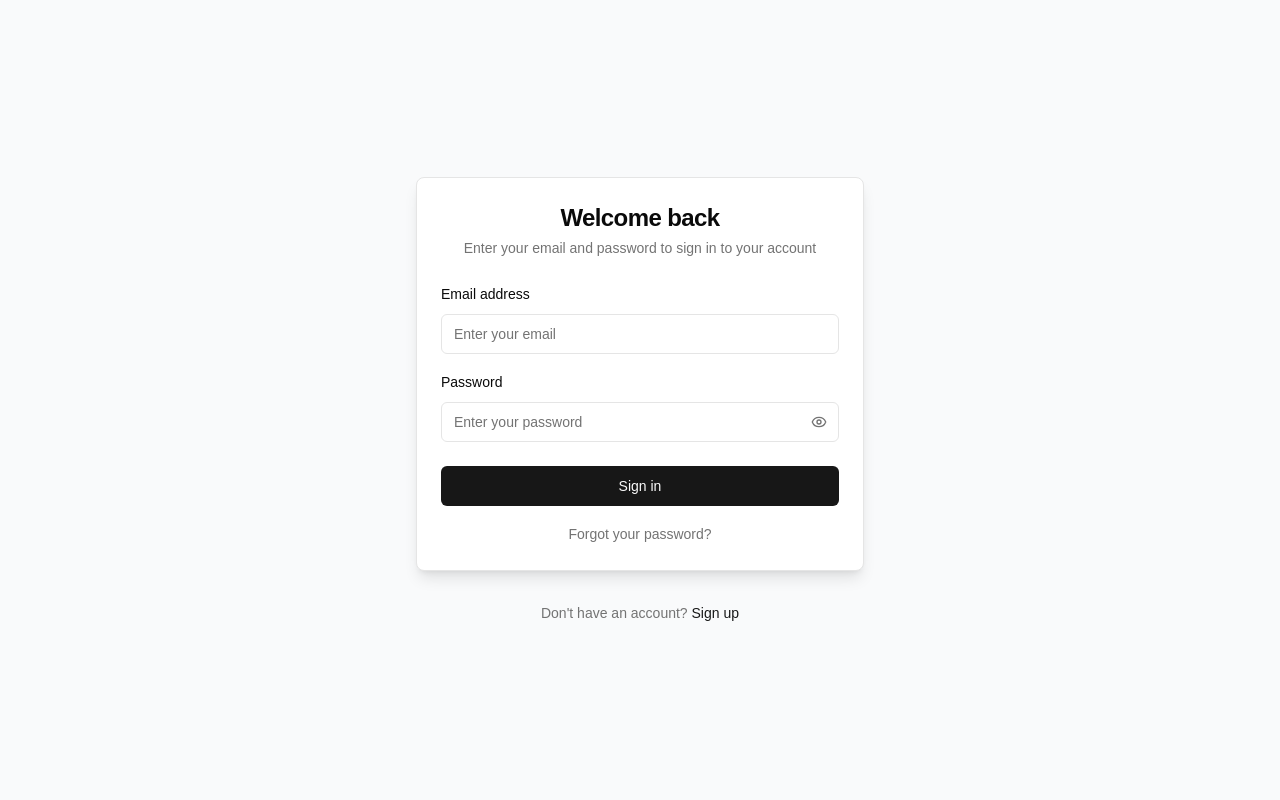
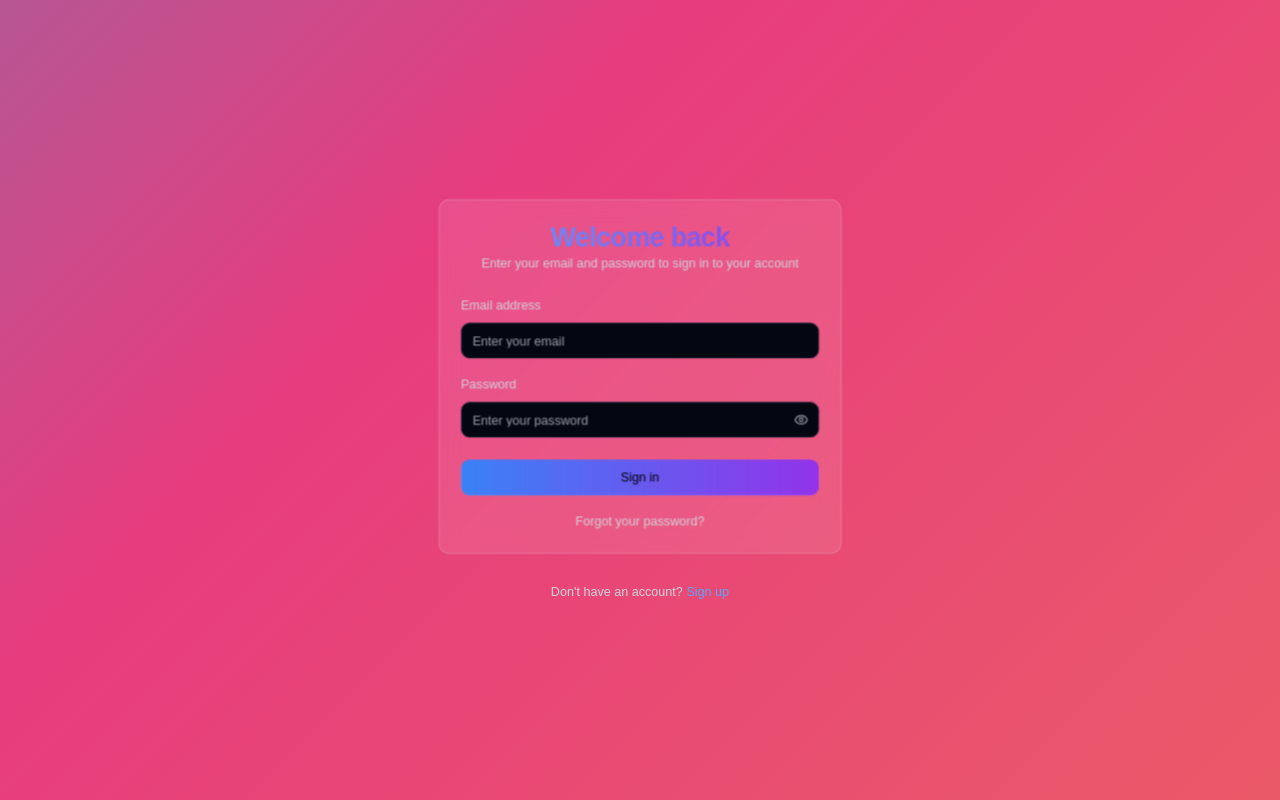
Before and after one commit to AbhayPawar17/l4it-frontend, a Next.js app: page / in a window 1280 px wide. Built offline with nearby package versions, Linux system fonts and the light colour scheme.

Commit message:
Add animations and improve UI design

```diff
--- a/app/globals.css
+++ b/app/globals.css
@@ -14,73 +14,26 @@ body {
 
 @layer base {
   :root {
-    --background: 0 0% 100%;
-    --foreground: 0 0% 3.9%;
-    --card: 0 0% 100%;
-    --card-foreground: 0 0% 3.9%;
-    --popover: 0 0% 100%;
-    --popover-foreground: 0 0% 3.9%;
-    --primary: 0 0% 9%;
-    --primary-foreground: 0 0% 98%;
-    --secondary: 0 0% 96.1%;
-    --secondary-foreground: 0 0% 9%;
-    --muted: 0 0% 96.1%;
-    --muted-foreground: 0 0% 45.1%;
-    --accent: 0 0% 96.1%;
-    --accent-foreground: 0 0% 9%;
-    --destructive: 0 84.2% 60.2%;
-    --destructive-foreground: 0 0% 98%;
-    --border: 0 0% 89.8%;
-    --input: 0 0% 89.8%;
-    --ring: 0 0% 3.9%;
-    --chart-1: 12 76% 61%;
-    --chart-2: 173 58% 39%;
-    --chart-3: 197 37% 24%;
-    --chart-4: 43 74% 66%;
-    --chart-5: 27 87% 67%;
-    --radius: 0.5rem;
-    --sidebar-background: 0 0% 98%;
-    --sidebar-foreground: 240 5.3% 26.1%;
-    --sidebar-primary: 240 5.9% 10%;
-    --sidebar-primary-foreground: 0 0% 98%;
-    --sidebar-accent: 240 4.8% 95.9%;
-    --sidebar-accent-foreground: 240 5.9% 10%;
-    --sidebar-border: 220 13% 91%;
-    --sidebar-ring: 217.2 91.2% 59.8%;
-  }
-  .dark {
-    --background: 0 0% 3.9%;
-    --foreground: 0 0% 98%;
-    --card: 0 0% 3.9%;
-    --card-foreground: 0 0% 98%;
-    --popover: 0 0% 3.9%;
-    --popover-foreground: 0 0% 98%;
-    --primary: 0 0% 98%;
-    --primary-foreground: 0 0% 9%;
-    --secondary: 0 0% 14.9%;
-    --secondary-foreground: 0 0% 98%;
-    --muted: 0 0% 14.9%;
-    --muted-foreground: 0 0% 63.9%;
-    --accent: 0 0% 14.9%;
-    --accent-foreground: 0 0% 98%;
-    --destructive: 0 62.8% 30.6%;
-    --destructive-foreground: 0 0% 98%;
-    --border: 0 0% 14.9%;
-    --input: 0 0% 14.9%;
-    --ring: 0 0% 83.1%;
-    --chart-1: 220 70% 50%;
-    --chart-2: 160 60% 45%;
-    --chart-3: 30 80% 55%;
-    --chart-4: 280 65% 60%;
-    --chart-5: 340 75% 55%;
-    --sidebar-background: 240 5.9% 10%;
-    --sidebar-foreground: 240 4.8% 95.9%;
-    --sidebar-primary: 224.3 76.3% 48%;
-    --sidebar-primary-foreground: 0 0% 100%;
-    --sidebar-accent: 240 3.7% 15.9%;
-    --sidebar-accent-foreground: 240 4.8% 95.9%;
-    --sidebar-border: 240 3.7% 15.9%;
-    --sidebar-ring: 217.2 91.2% 59.8%;
+    --background: 224 71% 4%;
+    --foreground: 213 31% 91%;
+    --card: 224 71% 4%;
+    --card-foreground: 213 31% 91%;
+    --popover: 224 71% 4%;
+    --popover-foreground: 213 31% 91%;
+    --primary: 210 40% 98%;
+    --primary-foreground: 222.2 47.4% 1.2%;
+    --secondary: 222.2 47.4% 11.2%;
+    --secondary-foreground: 210 40% 98%;
+    --muted: 223 47% 11%;
+    --muted-foreground: 215.4 16.3% 56.9%;
+    --accent: 216 34% 17%;
+    --accent-foreground: 210 40% 98%;
+    --destructive: 0 63% 31%;
+    --destructive-foreground: 210 40% 98%;
+    --border: 216 34% 17%;
+    --input: 216 34% 17%;
+    --ring: 216 34% 17%;
+    --radius: 0.75rem;
   }
 }
 
@@ -92,3 +45,52 @@ body {
     @apply bg-background text-foreground;
   }
 }
+
+/* Custom animations */
+@keyframes float {
+  0% {
+    transform: translateY(0px);
+  }
+  50% {
+    transform: translateY(-10px);
+  }
+  100% {
+    transform: translateY(0px);
+  }
+}
+
+@keyframes gradient {
+  0% {
+    background-position: 0% 50%;
+  }
+  50% {
+    background-position: 100% 50%;
+  }
+  100% {
+    background-position: 0% 50%;
+  }
+}
+
+.animate-float {
+  animation: float 3s ease-in-out infinite;
+}
+
+.gradient-bg {
+  background: linear-gradient(-45deg, #ee7752, #e73c7e, #23a6d5, #23d5ab);
+  background-size: 400% 400%;
+  animation: gradient 15s ease infinite;
+}
+
+.glass-effect {
+  background: rgba(255, 255, 255, 0.1);
+  backdrop-filter: blur(10px);
+  border: 1px solid rgba(255, 255, 255, 0.2);
+}
+
+.hover-scale {
+  transition: transform 0.2s ease-in-out;
+}
+
+.hover-scale:hover {
+  transform: scale(1.02);
+}
--- a/login-page.jsx
+++ b/login-page.jsx
@@ -2,6 +2,7 @@
 
 import { useState, useEffect } from "react"
 import { useRouter } from "next/navigation"
+import { motion } from "framer-motion"
 import { useAuth } from "./contexts/auth-context"
 import { Button } from "@/components/ui/button"
 import { Card, CardContent, CardDescription, CardFooter, CardHeader, CardTitle } from "@/components/ui/card"
@@ -27,14 +28,12 @@ export default function Component() {
     setMounted(true)
   }, [])
 
-  // Redirect if already authenticated
   useEffect(() => {
     if (mounted && auth && auth.isAuthenticated) {
       router.push("/dashboard")
     }
   }, [mounted, auth, router])
 
-  // Clear error when user starts typing
   useEffect(() => {
     if (error) {
       const timer = setTimeout(() => setError(null), 5000)
@@ -44,7 +43,7 @@ export default function Component() {
 
   const handleInputChange = (field, value) => {
     setFormData((prev) => ({ ...prev, [field]: value }))
-    if (error) setError(null) // Clear error when user types
+    if (error) setError(null)
   }
 
   const validateForm = () => {
@@ -85,7 +84,6 @@ export default function Component() {
       const result = await auth.login(formData.email, formData.password)
 
       if (result.success) {
-        // Login successful, redirect will happen via useEffect
         router.push("/dashboard")
       } else {
         setError(result.error || "Login failed. Please try again.")
@@ -98,39 +96,65 @@ export default function Component() {
     }
   }
 
-  // Show loading while mounting or if already authenticated
   if (!mounted || (auth && auth.loading) || (auth && auth.isAuthenticated)) {
     return (
-      <div className="min-h-screen flex items-center justify-center bg-gray-50">
-        <div className="flex items-center space-x-2">
-          <Loader2 className="h-6 w-6 animate-spin" />
-          <span>Loading...</span>
-        </div>
+      <div className="min-h-screen flex items-center justify-center gradient-bg">
+        <motion.div
+          initial={{ opacity: 0, scale: 0.9 }}
+          animate={{ opacity: 1, scale: 1 }}
+          className="flex items-center space-x-2"
+        >
+          <Loader2 className="h-6 w-6 animate-spin text-white" />
+          <span className="text-white">Loading...</span>
+        </motion.div>
       </div>
     )
   }
 
   return (
-    <div className="min-h-screen flex items-center justify-center bg-gray-50 px-4 py-12 sm:px-6 lg:px-8">
-      <div className="w-full max-w-md space-y-8">
-        <Card className="shadow-lg">
+    <div className="min-h-screen flex items-center justify-center gradient-bg px-4 py-12 sm:px-6 lg:px-8">
+      <motion.div
+        initial={{ opacity: 0, y: 20 }}
+        animate={{ opacity: 1, y: 0 }}
+        transition={{ duration: 0.5 }}
+        className="w-full max-w-md space-y-8"
+      >
+        <Card className="glass-effect hover-scale">
           <CardHeader className="space-y-1 text-center">
-            <CardTitle className="text-2xl font-bold tracking-tight">Welcome back</CardTitle>
-            <CardDescription className="text-sm text-muted-foreground">
+            <motion.div
+              initial={{ opacity: 0, y: -20 }}
+              animate={{ opacity: 1, y: 0 }}
+              transition={{ delay: 0.2 }}
+            >
+              <CardTitle className="text-3xl font-bold tracking-tight bg-gradient-to-r from-blue-400 to-purple-600 bg-clip-text text-transparent">
+                Welcome back
+              </CardTitle>
+              <CardDescription className="text-sm text-gray-300">
                 Enter your email and password to sign in to your account
               </CardDescription>
+            </motion.div>
           </CardHeader>
           <form onSubmit={handleSubmit}>
             <CardContent className="space-y-4">
               {error && (
+                <motion.div
+                  initial={{ opacity: 0, x: -20 }}
+                  animate={{ opacity: 1, x: 0 }}
+                >
                   <Alert variant="destructive">
                     <AlertCircle className="h-4 w-4" />
                     <AlertDescription>{error}</AlertDescription>
                   </Alert>
+                </motion.div>
               )}
 
-              <div className="space-y-2">
-                <Label htmlFor="email" className="text-sm font-medium">
+              <motion.div
+                initial={{ opacity: 0, x: -20 }}
+                animate={{ opacity: 1, x: 0 }}
+                transition={{ delay: 0.3 }}
+                className="space-y-2"
+              >
+                <Label htmlFor="email" className="text-sm font-medium text-gray-300">
                   Email address
                 </Label>
                 <Input
@@ -140,15 +164,20 @@ export default function Component() {
                   autoComplete="email"
                   required
                   placeholder="Enter your email"
-                  className="w-full"
+                  className="w-full bg-opacity-20 backdrop-blur-lg text-white placeholder:text-gray-400"
                   value={formData.email}
                   onChange={(e) => handleInputChange("email", e.target.value)}
                   disabled={isLoading}
                 />
-              </div>
+              </motion.div>
 
-              <div className="space-y-2">
-                <Label htmlFor="password" className="text-sm font-medium">
+              <motion.div
+                initial={{ opacity: 0, x: -20 }}
+                animate={{ opacity: 1, x: 0 }}
+                transition={{ delay: 0.4 }}
+                className="space-y-2"
+              >
+                <Label htmlFor="password" className="text-sm font-medium text-gray-300">
                   Password
                 </Label>
                 <div className="relative">
@@ -159,7 +188,7 @@ export default function Component() {
                     autoComplete="current-password"
                     required
                     placeholder="Enter your password"
-                    className="w-full pr-10"
+                    className="w-full pr-10 bg-opacity-20 backdrop-blur-lg text-white placeholder:text-gray-400"
                     value={formData.password}
                     onChange={(e) => handleInputChange("password", e.target.value)}
                     disabled={isLoading}
@@ -168,21 +197,31 @@ export default function Component() {
                     type="button"
                     variant="ghost"
                     size="sm"
-                    className="absolute right-0 top-0 h-full px-3 py-2 hover:bg-transparent"
+                    className="absolute right-0 top-0 h-full px-3 py-2 hover:bg-transparent text-gray-400"
                     onClick={() => setShowPassword(!showPassword)}
                     disabled={isLoading}
                   >
                     {showPassword ? (
-                      <EyeOff className="h-4 w-4 text-muted-foreground" />
+                      <EyeOff className="h-4 w-4" />
                     ) : (
-                      <Eye className="h-4 w-4 text-muted-foreground" />
+                      <Eye className="h-4 w-4" />
                     )}
                   </Button>
                 </div>
-              </div>
+              </motion.div>
             </CardContent>
             <CardFooter className="flex flex-col space-y-4">
-              <Button type="submit" className="w-full" disabled={isLoading}>
+              <motion.div
+                initial={{ opacity: 0, y: 20 }}
+                animate={{ opacity: 1, y: 0 }}
+                transition={{ delay: 0.5 }}
+                className="w-full"
+              >
+                <Button
+                  type="submit"
+                  className="w-full bg-gradient-to-r from-blue-500 to-purple-600 hover:from-blue-600 hover:to-purple-700"
+                  disabled={isLoading}
+                >
                   {isLoading ? (
                     <>
                       <Loader2 className="mr-2 h-4 w-4 animate-spin" />
@@ -192,26 +231,34 @@ export default function Component() {
                     "Sign in"
                   )}
                 </Button>
-              <div className="text-center">
-                <a
-                  href="#"
-                  className="text-sm text-muted-foreground hover:text-primary underline-offset-4 hover:underline"
+              </motion.div>
+              <motion.div
+                initial={{ opacity: 0 }}
+                animate={{ opacity: 1 }}
+                transition={{ delay: 0.6 }}
+                className="text-center"
               >
+                <a href="#" className="text-sm text-gray-300 hover:text-white underline-offset-4 hover:underline">
                   Forgot your password?
                 </a>
-              </div>
+              </motion.div>
             </CardFooter>
           </form>
         </Card>
-        <div className="text-center">
-          <p className="text-sm text-muted-foreground">
+        <motion.div
+          initial={{ opacity: 0 }}
+          animate={{ opacity: 1 }}
+          transition={{ delay: 0.7 }}
+          className="text-center"
+        >
+          <p className="text-sm text-gray-300">
             {"Don't have an account? "}
-            <a href="#" className="font-medium text-primary hover:underline underline-offset-4">
+            <a href="#" className="font-medium text-blue-400 hover:text-blue-300 hover:underline underline-offset-4">
               Sign up
             </a>
           </p>
-        </div>
-      </div>
+        </motion.div>
+      </motion.div>
     </div>
   )
 }
--- a/package.json
+++ b/package.json
@@ -43,6 +43,7 @@
     "cmdk": "1.0.4",
     "date-fns": "4.1.0",
     "embla-carousel-react": "8.5.1",
+    "framer-motion": "^11.0.8",
     "input-otp": "1.4.1",
     "lucide-react": "^0.454.0",
     "next": "15.2.4",
```
Lines whose indentation alone changed are shown as unchanged.
